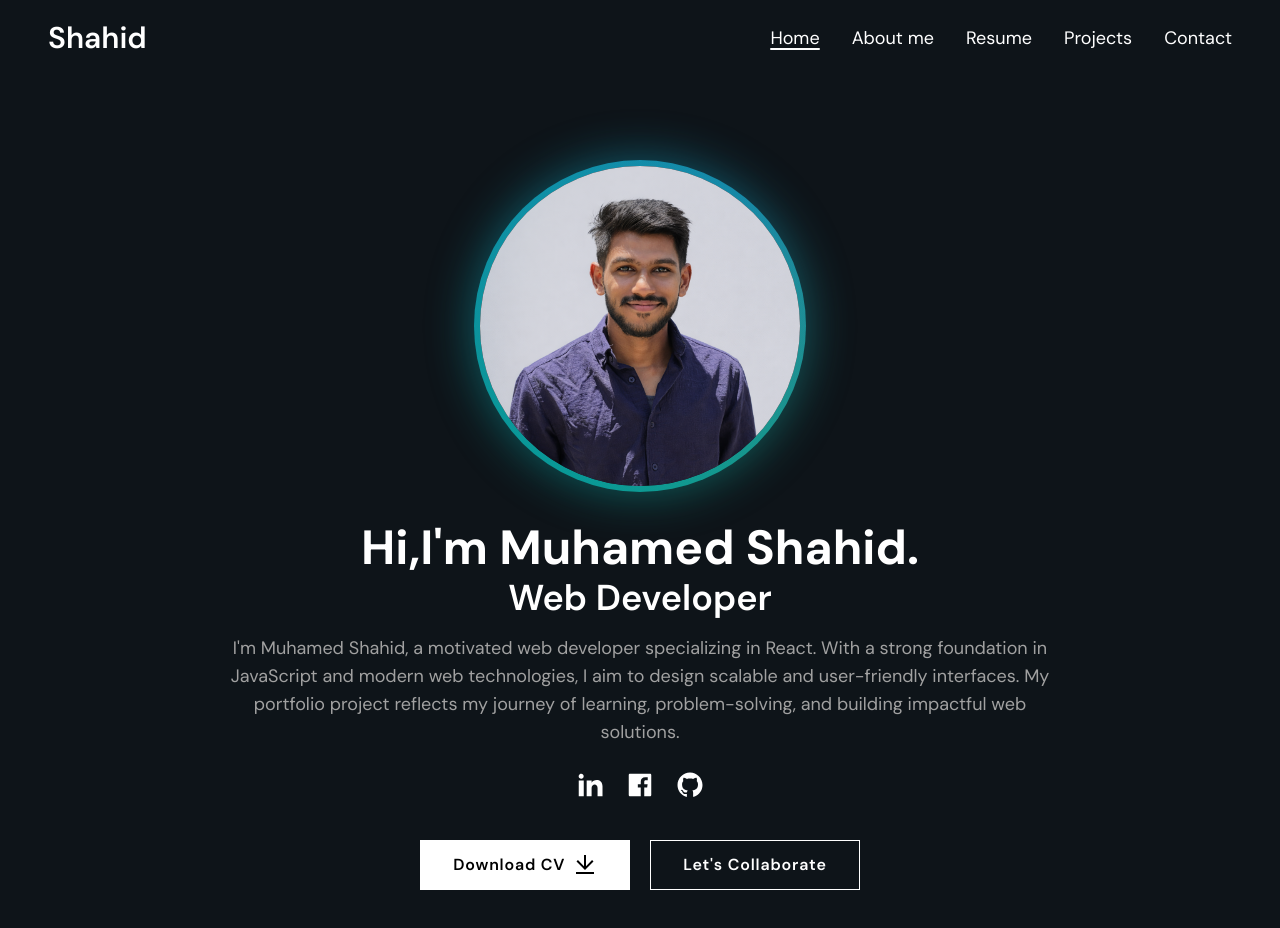
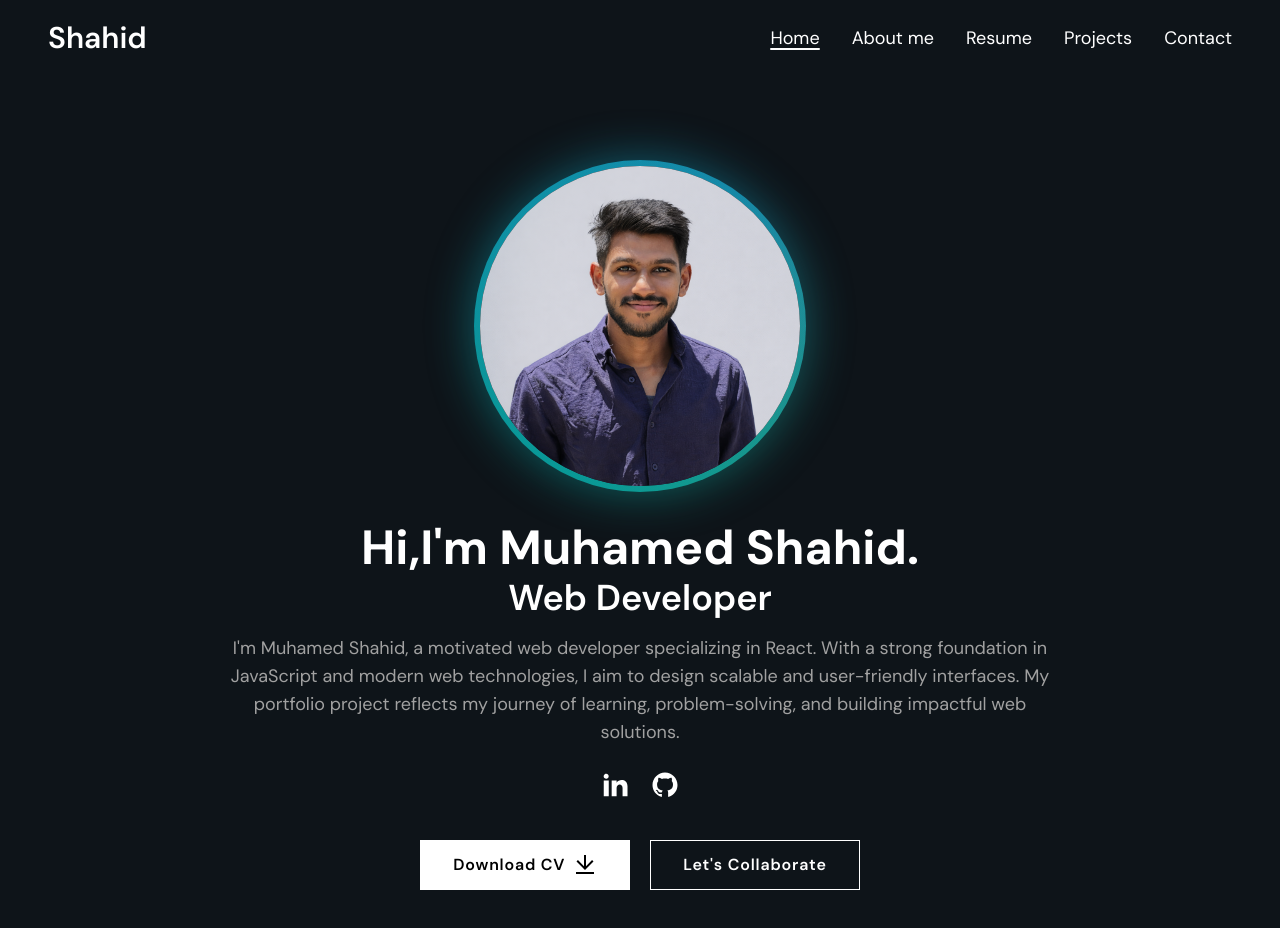
Before and after one commit to muhamed-shahid/Portfolio-website, a React (Vite) app: page / in a window 1280 px wide. Shown: the top 928 px of the page. Built offline with nearby package versions, Linux system fonts and the light colour scheme.

Commit message:
Setting full portfolio

```diff
--- a/src/components/Hero.jsx
+++ b/src/components/Hero.jsx
@@ -33,7 +33,7 @@ const Hero = () => {
 
               <motion.div variants={fadeIn} className="flex items-center justify-center gap-5">
                 {heroIcons.map(icon => (
-                  <a href="#" target='-blank' className='hover:text-indigo-400 transition-colors'>
+                  <a key={icon.id} href={icon.href} target="_blank" rel="noopener noreferrer" className='hover:text-indigo-400 transition-colors'>
                     <icon.icon size={30}/>
                   </a>
                 ))}
@@ -41,7 +41,7 @@ const Hero = () => {
               {/* btn wrapper */}
               <motion.div variants={fadeInUp} className="mt-10 flex items-center justify-center flex-wrap gap-5">
                 <Button label="Download CV" classes="primary-btn" icon href="public\Shahid-Resume.pdf" download="Muhamed_Shahid_CV.pdf"/>
-                <Button label="Let's Collaborate" classes="secondary-btn"/>
+                <Button  href="#contact" label="Let's Collaborate" classes="secondary-btn"/>
               </motion.div>
             </div>
 
--- a/src/constant/data.js
+++ b/src/constant/data.js
@@ -1,6 +1,7 @@
 import {
   RiFacebookBoxFill,
   RiGithubFill,
+  RiInstagramFill,
   RiLinkedinFill,
 } from "@remixicon/react";
 
@@ -36,14 +37,16 @@ export const heroIcons = [
   {
     id: 1,
     icon: RiLinkedinFill,
+    href: "https://www.linkedin.com/in/muhamed-shahid",
   },
-  {
-    id: 2,
-    icon: RiFacebookBoxFill,
-  },
+  // {
+  //   id: 2,
+  //   icon: RiInstagramFill,
+  // },
   {
     id: 3,
     icon: RiGithubFill,
+    href: "https://github.com/muhamed-shahid",
   },
 ];
 
```
